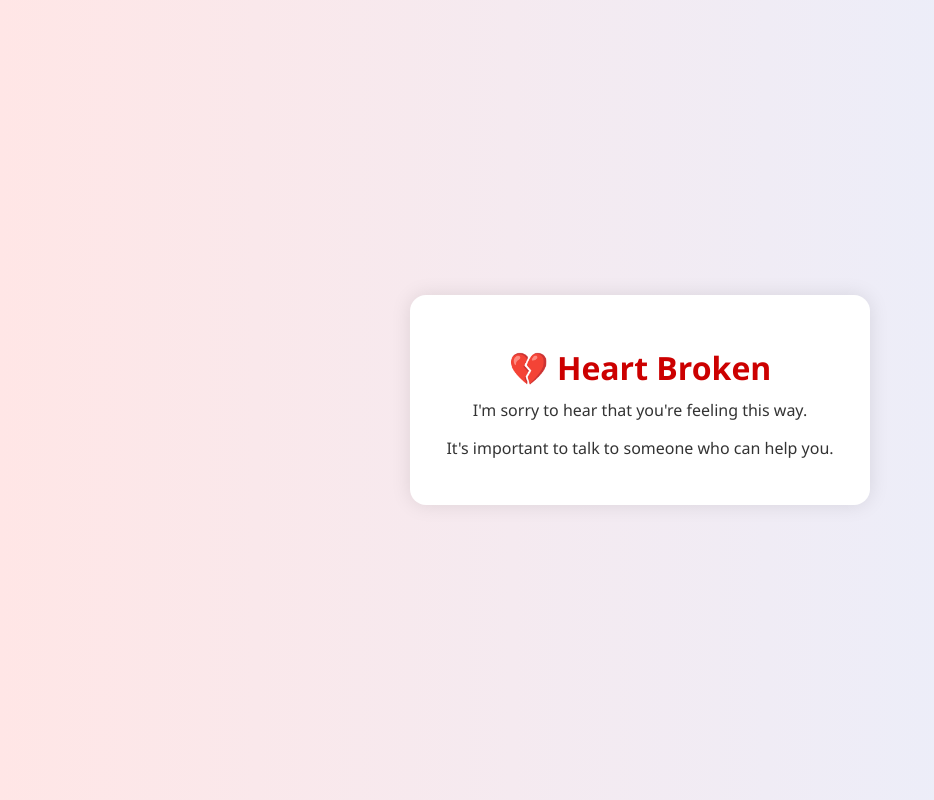
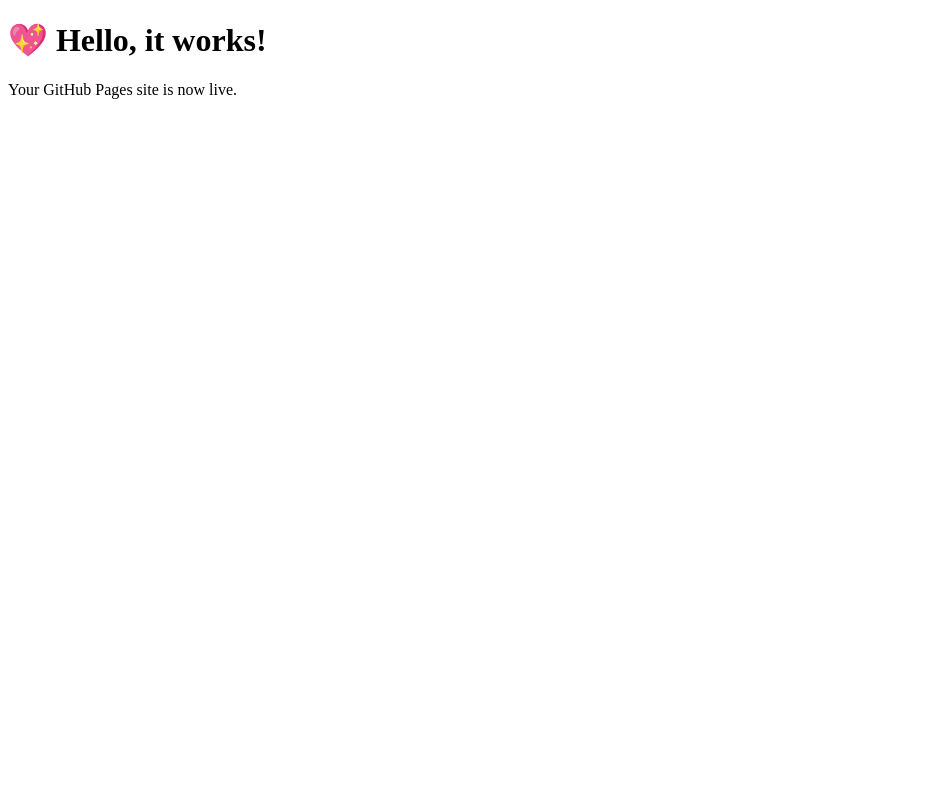
Before and after one commit to mahatokabir45-source/cautious-octo-winner, a plain HTML site: page index.html in a window 1280 px wide. Shown: the whole page, without its empty margins (0-934 px from the left). Drawn offline with Linux system fonts and the light colour scheme.

Commit message:
Update index.html

```diff
--- a/index.html
+++ b/index.html
@@ -2,57 +2,10 @@
 <html lang="en">
 <head>
   <meta charset="UTF-8" />
-  <meta name="viewport" content="width=device-width, initial-scale=1.0"/>
-  <title>Heart Broken</title>
-  <style>
-    body {
-      margin: 0;
-      padding: 0;
-      font-family: 'Segoe UI', Tahoma, Geneva, Verdana, sans-serif;
-      background: linear-gradient(to right, #ffe6e6, #e6f0ff);
-      display: flex;
-      align-items: center;
-      justify-content: center;
-      height: 100vh;
-    }
-
-    .card {
-      background: white;
-      padding: 30px;
-      border-radius: 16px;
-      box-shadow: 0 0 20px rgba(0,0,0,0.1);
-      text-align: center;
-      max-width: 400px;
-      width: 80%;
-    }
-
-    h1 {
-      color: #cc0000;
-      font-size: 2em;
-      margin-bottom: 10px;
-    }
-
-    p {
-      color: #333;
-      font-size: 1em;
-      margin-top: 0;
-    }
-
-    .fade {
-      animation: fadeIn 3s ease-in;
-    }
-
-    @keyframes fadeIn {
-      0% {opacity: 0;}
-      100% {opacity: 1;}
-    }
-  </style>
+  <title>Hello from Kabir</title>
 </head>
 <body>
-  <div class="card fade">
-    <h1>💔 Heart Broken</h1>
-    <p>I'm sorry to hear that you're feeling this way.</p>
-    <p>It's important to talk to someone who can help you.</p>
-  </div>
+  <h1>💖 Hello, it works!</h1>
+  <p>Your GitHub Pages site is now live.</p>
 </body>
 </html>
```
